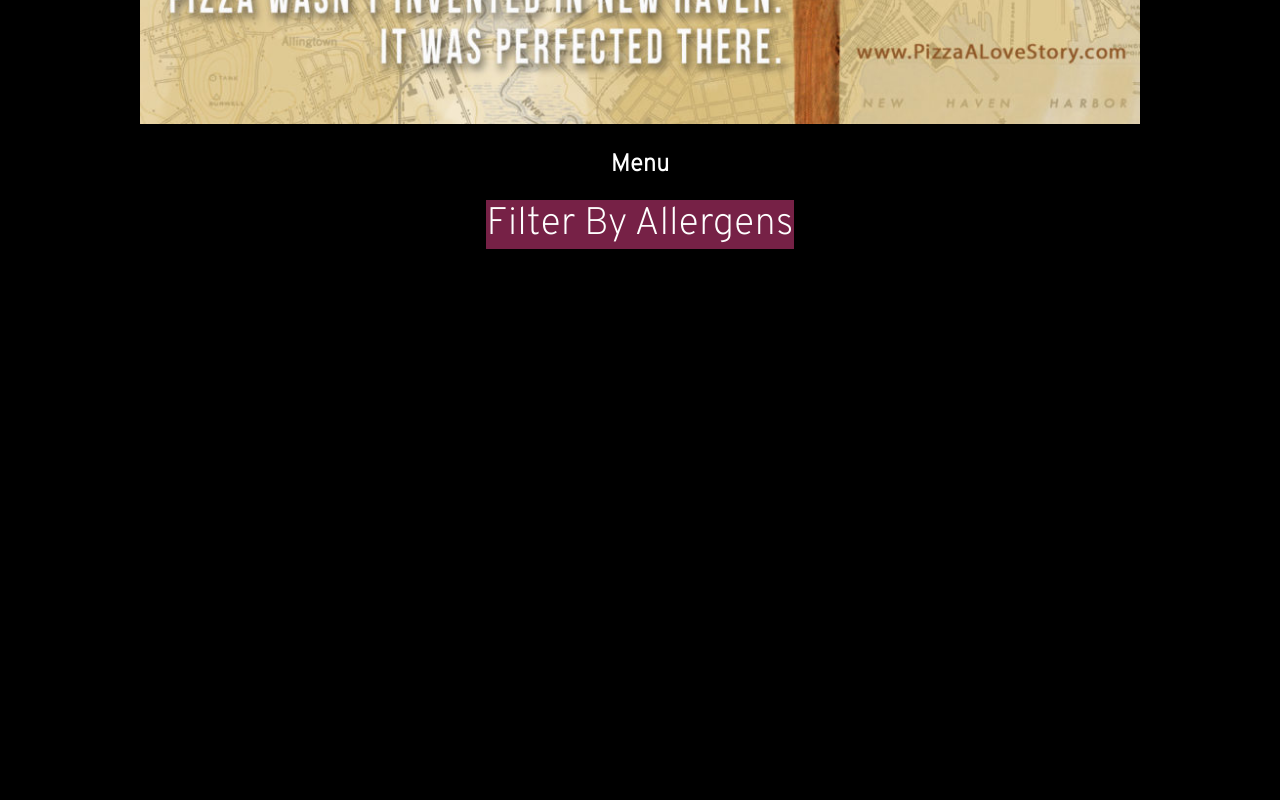
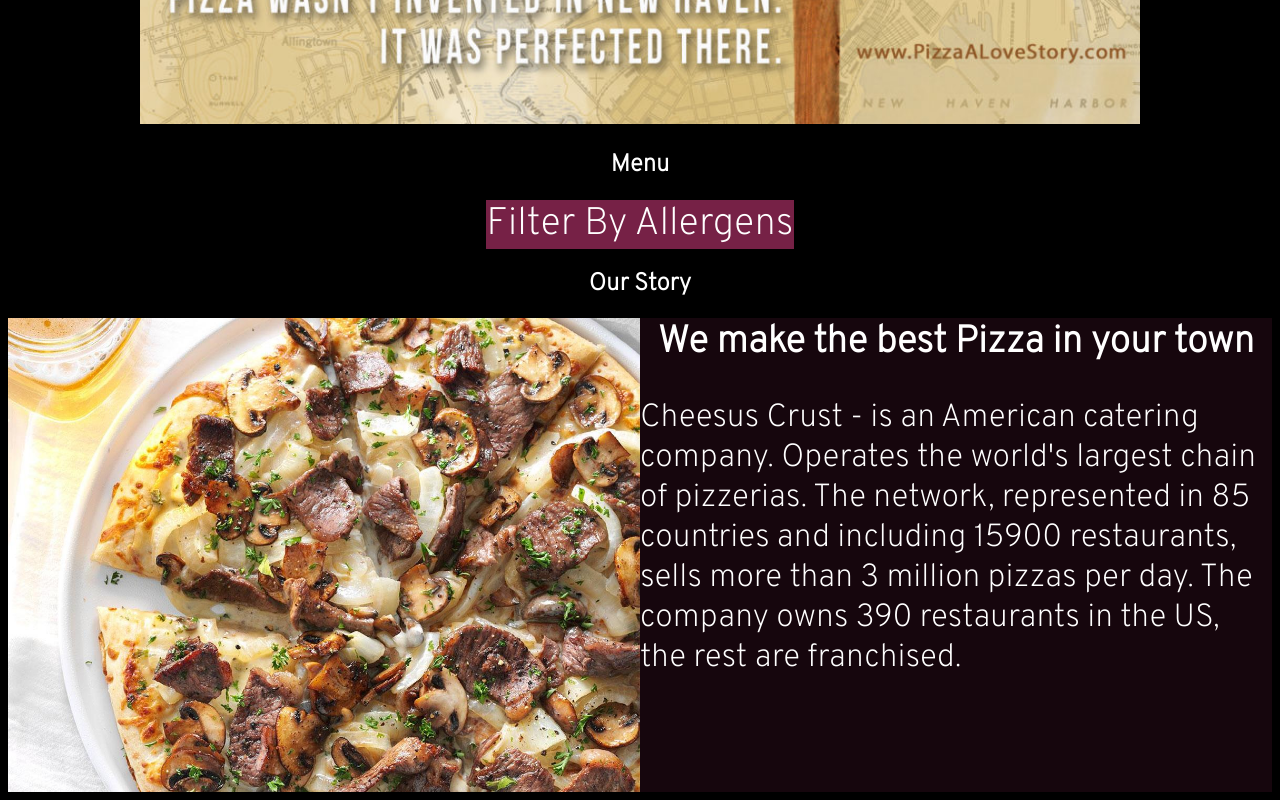
Before and after one commit to Takerazvan/pizza-order-aplication, a website: page frontend/index.html in a window 1280 px wide. Shown: the part 1176-1976 px from the top of the page. Before the commit the page ends 1433 px from the top, so only its background shows below. Drawn offline with Linux system fonts and the light colour scheme; no server answers.

Commit message:
[theodor] add our story section

```diff
--- a/frontend/index.html
+++ b/frontend/index.html
@@ -40,7 +40,7 @@
                     <a class="menu-link" href="#menu">Our Menu</a>
                 </li>
                 <li class="menu-list-item">
-                    <a class="menu-link" href="">Story</a>
+                    <a class="menu-link" href="#our-story">Story</a>
                 </li>
                 <li class="menu-list-item">
                     <a class="menu-link" href="">Contact</a>
@@ -85,15 +85,37 @@
             <span class="dot" onclick="currentSlide(3)"></span>
         </div>
 
-        <div id="about">
+        <section id="about">
             <h2>About</h2>
             <img class="about" src="/public/images/img4.jpg" alt="about" />
-        </div>
+        </section>
 
         <h2 id="menu">Menu</h2>
         <div class="allergens-filter-button">Filter By Allergens</div>
         <div class="hide allergens-container"></div>
 
         <div id="root"></div>
+
+        <section id="our-story">
+            <h2>Our Story</h2>
+            <div>
+                <img
+                    class="about"
+                    src="/public/images/img5.jpg"
+                    alt="pizza image"
+                />
+                <div>
+                    <h3>We make the best Pizza in your town</h3>
+                    <p>
+                        Cheesus Crust - is an American catering company.
+                        Operates the world's largest chain of pizzerias. The
+                        network, represented in 85 countries and including 15900
+                        restaurants, sells more than 3 million pizzas per day.
+                        The company owns 390 restaurants in the US, the rest are
+                        franchised.
+                    </p>
+                </div>
+            </div>
+        </section>
     </body>
 </html>
--- a/frontend/public/style.css
+++ b/frontend/public/style.css
@@ -16,6 +16,35 @@
     scroll-behavior: smooth;
 }
 
-h2 {
+h2,
+h3 {
     text-align: center;
 }
+
+h3,
+#our-story > div > p {
+    background-color: #762146;
+    margin: 1px;
+}
+
+@media only screen and (min-width: 1090px) {
+    #our-story > div {
+        display: flex;
+    }
+
+    #our-story > div > img {
+        flex: 1 1 0;
+        width: 0;
+    }
+
+    h3 {
+        background-color: #16060D;
+    }
+
+    #our-story > div > div {
+        flex: 1 1 0;
+        width: 0;
+        background-color: #16060D;
+        font-size: 2em;
+    }
+}
```
Also changed, not shown: frontend/public/images/img5.jpg (added).
